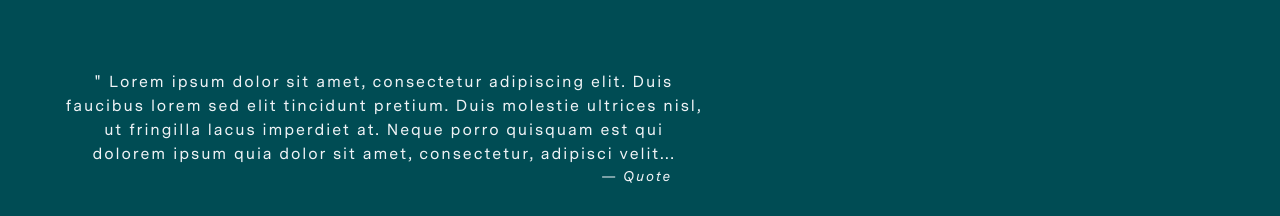
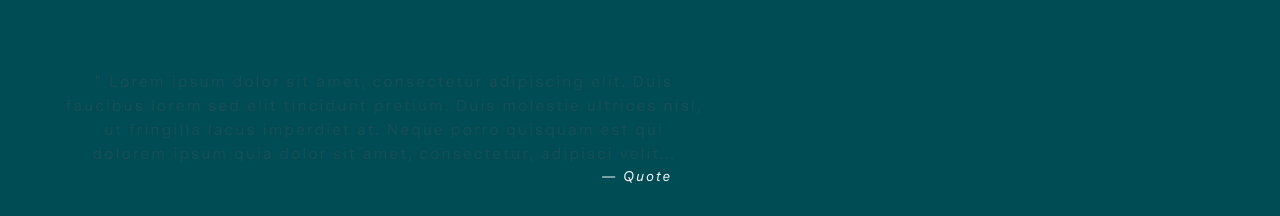
Before and after one commit to Aranesh22/mcf, a React (Create React App) app in the folder client/: page / in a window 1280 px wide. Shown: the part 443-659 px from the top of the page. Built offline with nearby package versions, Linux system fonts and the light colour scheme.

Commit message:
Update App.css

```diff
--- a/client/src/App.css
+++ b/client/src/App.css
@@ -11,8 +11,12 @@
     letter-spacing: 0.15rem;
 
 }
-label {
-  color: #184E58;
+.questionnaire label, input, select > option, select, p:not(h1 + br + p), h2 {
+    color: #184E58 !important;
+}
+
+.questionnaire input[type=submit] {
+    color: whitesmoke !important;
 }
 
 *{
```
